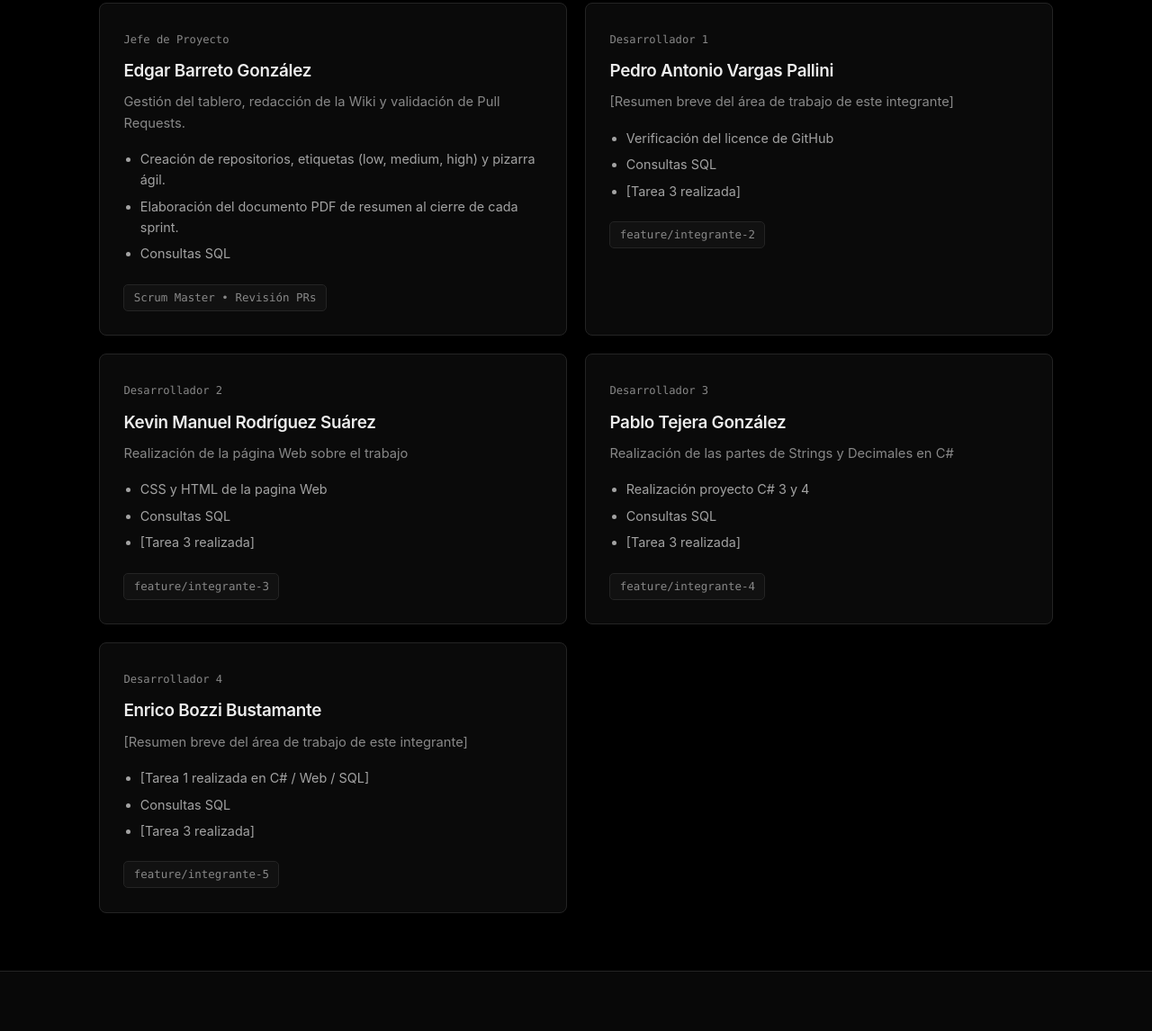
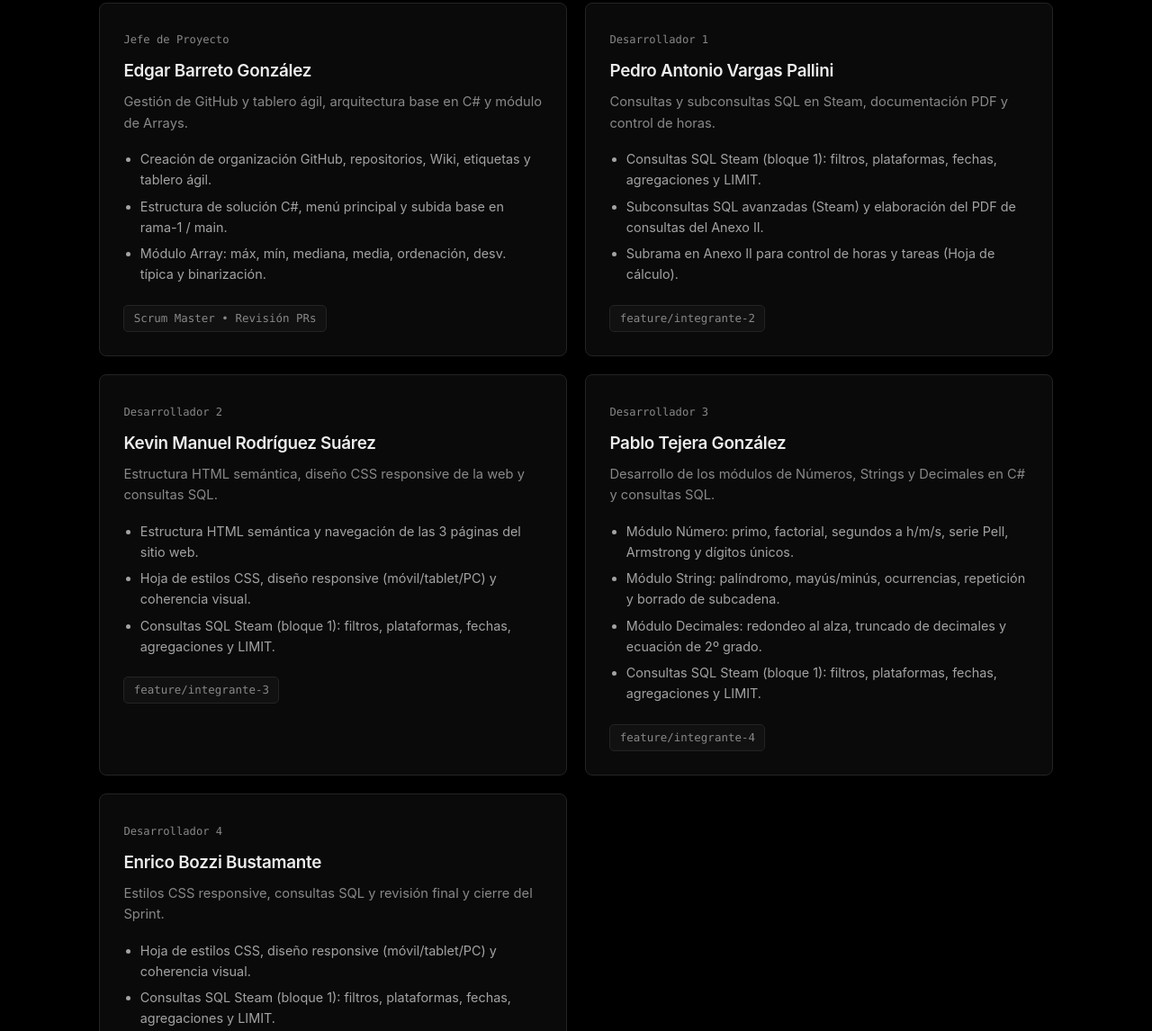
Before and after one commit to Bgpocho06/Practica-V-Herramientas-Colaborativas, a plain HTML site: page Web/equipo.html in a window 1280 px wide. Shown: the part 397-1543 px from the top of the page at 90% size. Drawn offline with Linux system fonts and the light colour scheme.

Commit message:
Update equipo
Se a completado que hizo cada miembro del equipo

```diff
--- a/Web/equipo.html
+++ b/Web/equipo.html
@@ -40,7 +40,6 @@
       </div>
     </section>
 
-    <!-- TARJETAS DE LOS 5 INTEGRANTES -->
     <section class="section">
           <div class="container">
             <div class="grid-2">
@@ -49,11 +48,11 @@
               <article class="card">
                 <span class="card-tag">Jefe de Proyecto</span>
                 <h3>Edgar Barreto González</h3>
-            <p>Gestión del tablero, redacción de la Wiki y validación de Pull Requests.</p>
+                <p>Gestión de GitHub y tablero ágil, arquitectura base en C# y módulo de Arrays.</p>
                 <ul class="task-list">
-              <li>Creación de repositorios, etiquetas (low, medium, high) y pizarra ágil.</li>
-              <li>Elaboración del documento PDF de resumen al cierre de cada sprint.</li>
-              <li>Consultas SQL</li>
+                  <li>Creación de organización GitHub, repositorios, Wiki, etiquetas y tablero ágil.</li>
+                  <li>Estructura de solución C#, menú principal y subida base en rama-1 / main.</li>
+                  <li>Módulo Array: máx, mín, mediana, media, ordenación, desv. típica y binarización.</li>
                 </ul>
                 <span class="branch-pill">Scrum Master &bull; Revisión PRs</span>
               </article>
@@ -62,11 +61,11 @@
               <article class="card">
                 <span class="card-tag">Desarrollador 1</span>
                 <h3>Pedro Antonio Vargas Pallini</h3>
-            <p>[Resumen breve del área de trabajo de este integrante]</p>
+                <p>Consultas y subconsultas SQL en Steam, documentación PDF y control de horas.</p>
                 <ul class="task-list">
-              <li>Verificación del licence de GitHub</li>
-              <li>Consultas SQL</li>
-              <li>[Tarea 3 realizada]</li>
+                  <li>Consultas SQL Steam (bloque 1): filtros, plataformas, fechas, agregaciones y LIMIT.</li>
+                  <li>Subconsultas SQL avanzadas (Steam) y elaboración del PDF de consultas del Anexo II.</li>
+                  <li>Subrama en Anexo II para control de horas y tareas (Hoja de cálculo).</li>
                 </ul>
                 <span class="branch-pill">feature/integrante-2</span>
               </article>
@@ -75,11 +74,11 @@
               <article class="card">
                 <span class="card-tag">Desarrollador 2</span>
                 <h3>Kevin Manuel Rodríguez Suárez</h3>
-            <p>Realización de la página Web sobre el trabajo</p>
+                <p>Estructura HTML semántica, diseño CSS responsive de la web y consultas SQL.</p>
                 <ul class="task-list">
-              <li>CSS y HTML de la pagina Web</li>
-              <li>Consultas SQL</li>
-              <li>[Tarea 3 realizada]</li>
+                  <li>Estructura HTML semántica y navegación de las 3 páginas del sitio web.</li>
+                  <li>Hoja de estilos CSS, diseño responsive (móvil/tablet/PC) y coherencia visual.</li>
+                  <li>Consultas SQL Steam (bloque 1): filtros, plataformas, fechas, agregaciones y LIMIT.</li>
                 </ul>
                 <span class="branch-pill">feature/integrante-3</span>
               </article>
@@ -88,11 +87,12 @@
               <article class="card">
                 <span class="card-tag">Desarrollador 3</span>
                 <h3>Pablo Tejera González</h3>
-            <p>Realización de las partes de Strings y Decimales en C#</p>
+                <p>Desarrollo de los módulos de Números, Strings y Decimales en C# y consultas SQL.</p>
                 <ul class="task-list">
-              <li>Realización proyecto C# 3 y 4</li>
-              <li>Consultas SQL</li>
-              <li>[Tarea 3 realizada]</li>
+                  <li>Módulo Número: primo, factorial, segundos a h/m/s, serie Pell, Armstrong y dígitos únicos.</li>
+                  <li>Módulo String: palíndromo, mayús/minús, ocurrencias, repetición y borrado de subcadena.</li>
+                  <li>Módulo Decimales: redondeo al alza, truncado de decimales y ecuación de 2º grado.</li>
+                  <li>Consultas SQL Steam (bloque 1): filtros, plataformas, fechas, agregaciones y LIMIT.</li>
                 </ul>
                 <span class="branch-pill">feature/integrante-4</span>
               </article>
@@ -101,11 +101,11 @@
               <article class="card">
                 <span class="card-tag">Desarrollador 4</span>
                 <h3>Enrico Bozzi Bustamante</h3>
-            <p>[Resumen breve del área de trabajo de este integrante]</p>
+                <p>Estilos CSS responsive, consultas SQL y revisión final y cierre del Sprint.</p>
                 <ul class="task-list">
-              <li>[Tarea 1 realizada en C# / Web / SQL]</li>
-              <li>Consultas SQL</li>
-              <li>[Tarea 3 realizada]</li>
+                  <li>Hoja de estilos CSS, diseño responsive (móvil/tablet/PC) y coherencia visual.</li>
+                  <li>Consultas SQL Steam (bloque 1): filtros, plataformas, fechas, agregaciones y LIMIT.</li>
+                  <li>Revisión final de PRs, actualización Definición de Hecho y PDF resumen de Sprint.</li>
                 </ul>
                 <span class="branch-pill">feature/integrante-5</span>
               </article>
```
Lines whose indentation alone changed are shown as unchanged.
